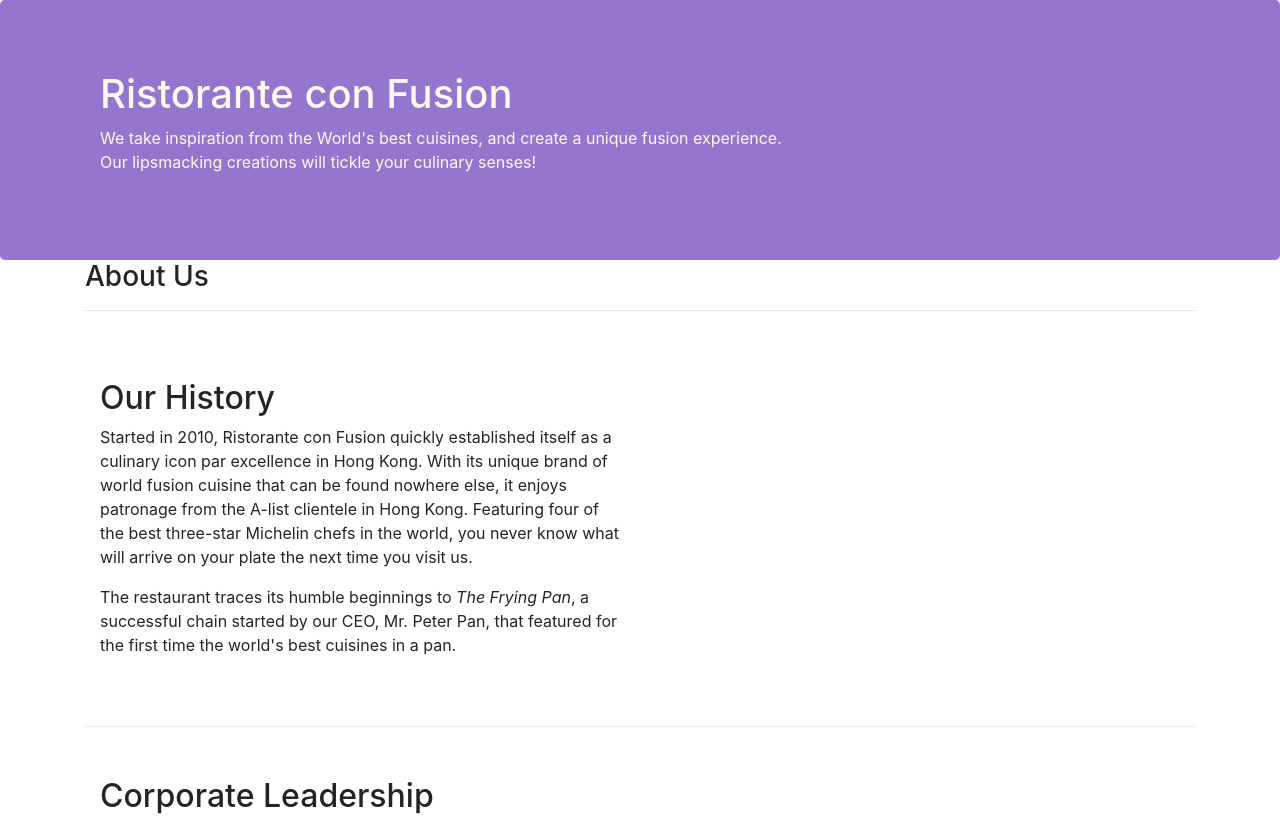
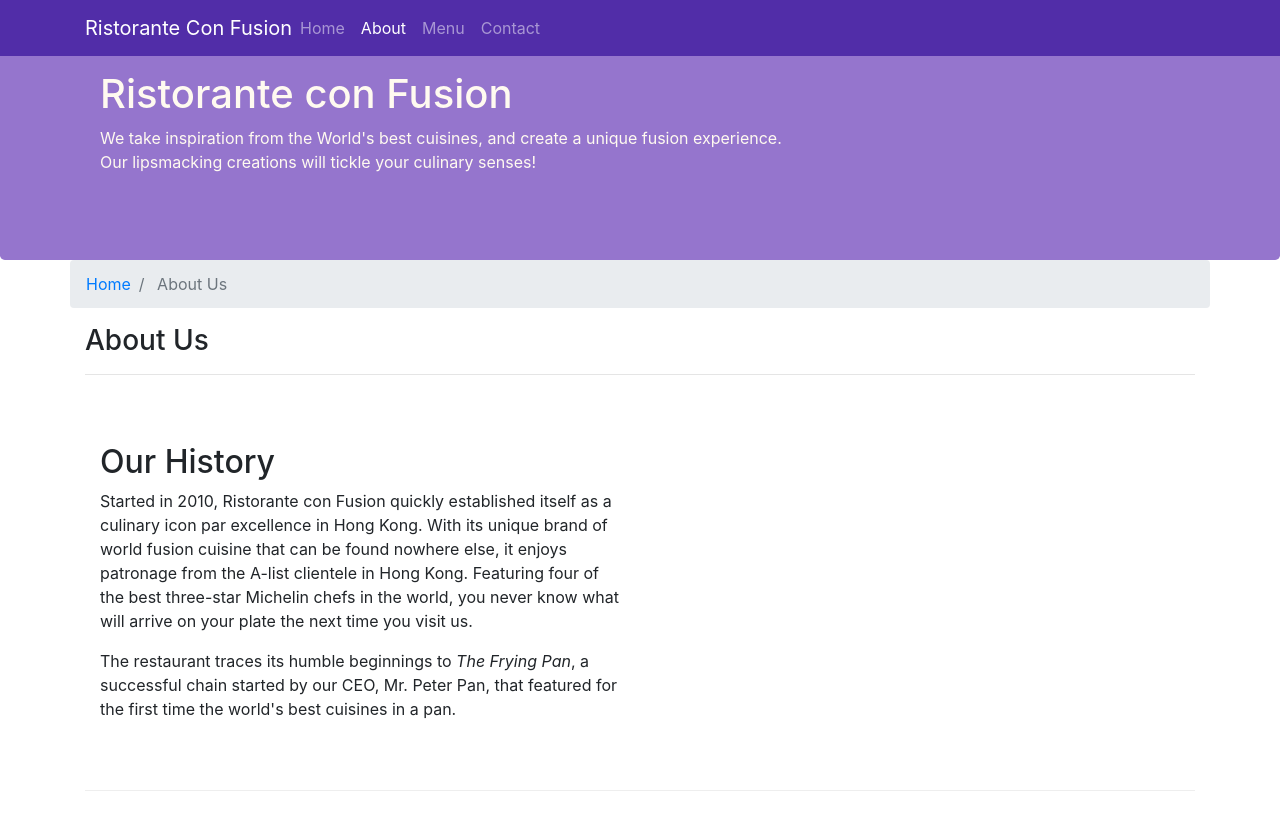
Before and after one commit to kamal1577/Bootstrap-grid, a website: page aboutus.html in a window 1280 px wide. Shown: the top 818 px of the page. Drawn offline with nearby package versions, Linux system fonts and the light colour scheme.

Commit message:
Navbar and Breadcrumbs

```diff
--- a/aboutus.html
+++ b/aboutus.html
@@ -17,6 +17,33 @@
 </head>
 
 <body>
+    <nav class="navbar navbar-dark navbar-expand-sm fixed-top">
+        <div class="container">
+            <button class="navbar-toggler" type="button" data-toggle="collapse" data-target="#Navbar">
+                <span class="navbar-toggler-icon"></span>
+            </button>
+            <a class="navbar-brand mr-auto" href="./index.html">Ristorante Con Fusion</a>
+
+            <div class="collapse navbar-collapse" id="Navbar">
+                <ul class="navbar-nav mr-auto">
+                    <li class="nav-item">
+                        <a class="nav-link" href="./index.html">Home</a>
+                    </li>
+                    <li class="nav-item active">
+                        <a class="nav-link" href="./aboutus.html">About</a>
+                    </li>
+                    <li class="nav-item">
+                        <a class="nav-link" href="#">Menu</a>
+                    </li>
+                    <li class="nav-item">
+                        <a class="nav-link" href="#">Contact</a>
+                    </li>
+                </ul>
+            </div>
+
+        </div>
+
+    </nav>
 
     <header class="jumbotron">
         <div class="container">
@@ -33,6 +60,14 @@
 
     <div class="container">
         <div class="row">
+            <ol class="col-12 breadcrumb">
+                <li class="breadcrumb-item">
+                    <a href="./index.html">Home</a>
+                </li>
+                <li class="breadcrumb-item active">
+                    About Us
+                </li>
+            </ol>
             <div class="col-12">
                <h3>About Us</h3>
                <hr>
@@ -72,8 +107,8 @@
                 <div class="col-4 offset-1 col-sm-2">
                     <h5>Links</h5>
                     <ul class="list-unstyled">
-                        <li><a href="#">Home</a></li>
-                        <li><a href="#">About</a></li>
+                        <li><a href="./index.html">Home</a></li>
+                        <li><a href="./aboutus.html">About</a></li>
                         <li><a href="#">Menu</a></li>
                         <li><a href="#">Contact</a></li>
                     </ul>
--- a/css/styles.css
+++ b/css/styles.css
@@ -28,3 +28,12 @@
     color:#0f0f0f;
     margin:0px;
 }
+
+.body{
+    padding:50px 0px 0px 0px;
+    z-index:0;
+}
+
+.navbar-dark{
+    background-color:#512DA8;
+}
```
Also changed, not shown: index.html (+28 -2 lines).
